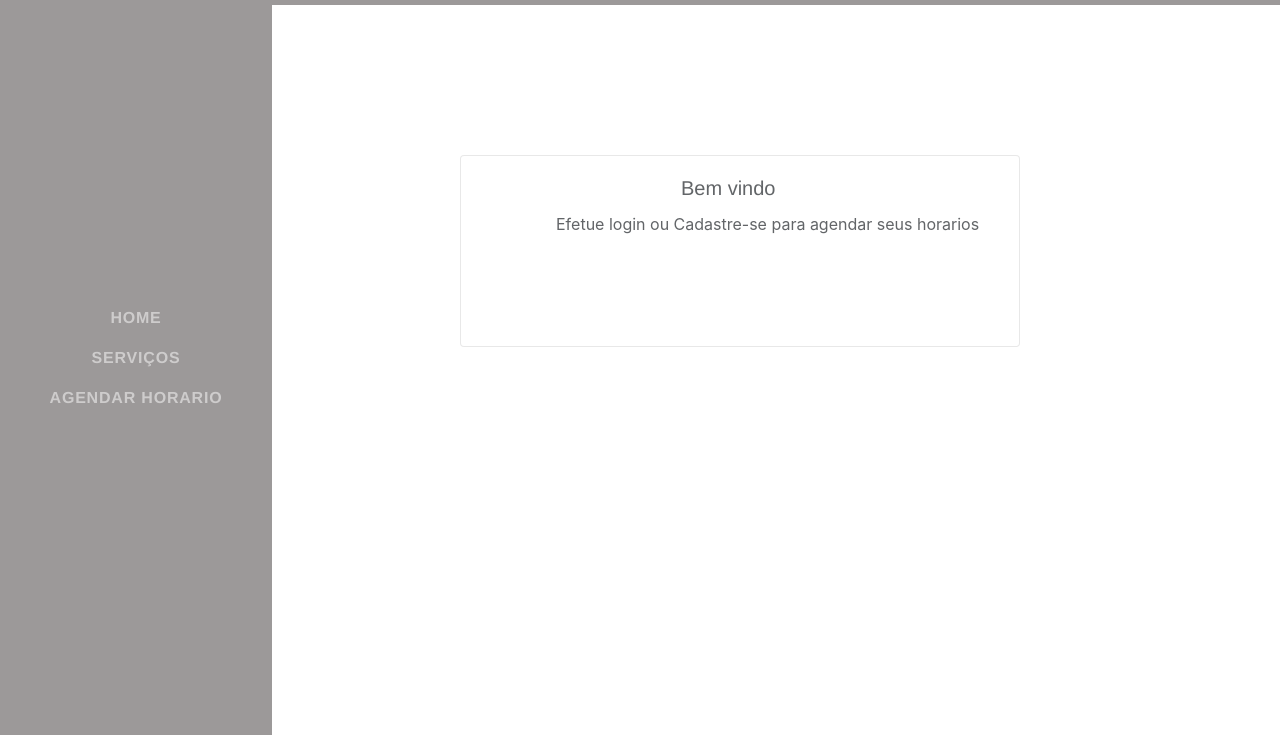
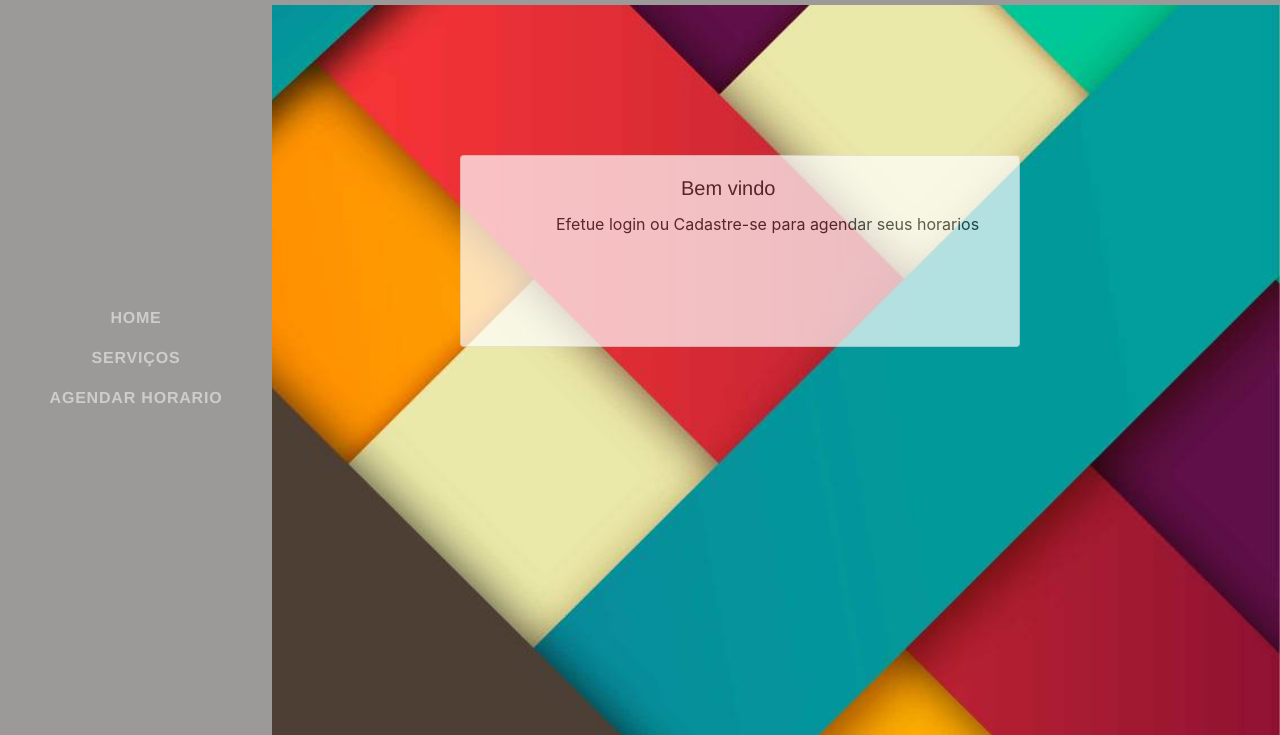
Before and after one commit to CristianFortunaR/S.I.A.O, a plain HTML site: page index.html in a window 1280 px wide. Shown: the part 65-800 px from the top of the page. Drawn offline with nearby package versions, Linux system fonts and the light colour scheme.

Commit message:
Update style.css

```diff
--- a/style.css
+++ b/style.css
@@ -65,7 +65,7 @@ nav {
   }
 
 body{
-  background-image: url(Img/bg3.jpg);
+  background-image: url(bg3.jpg);
   background-repeat: no-repeat;
   background-size: cover;
   background-position: right;
```
